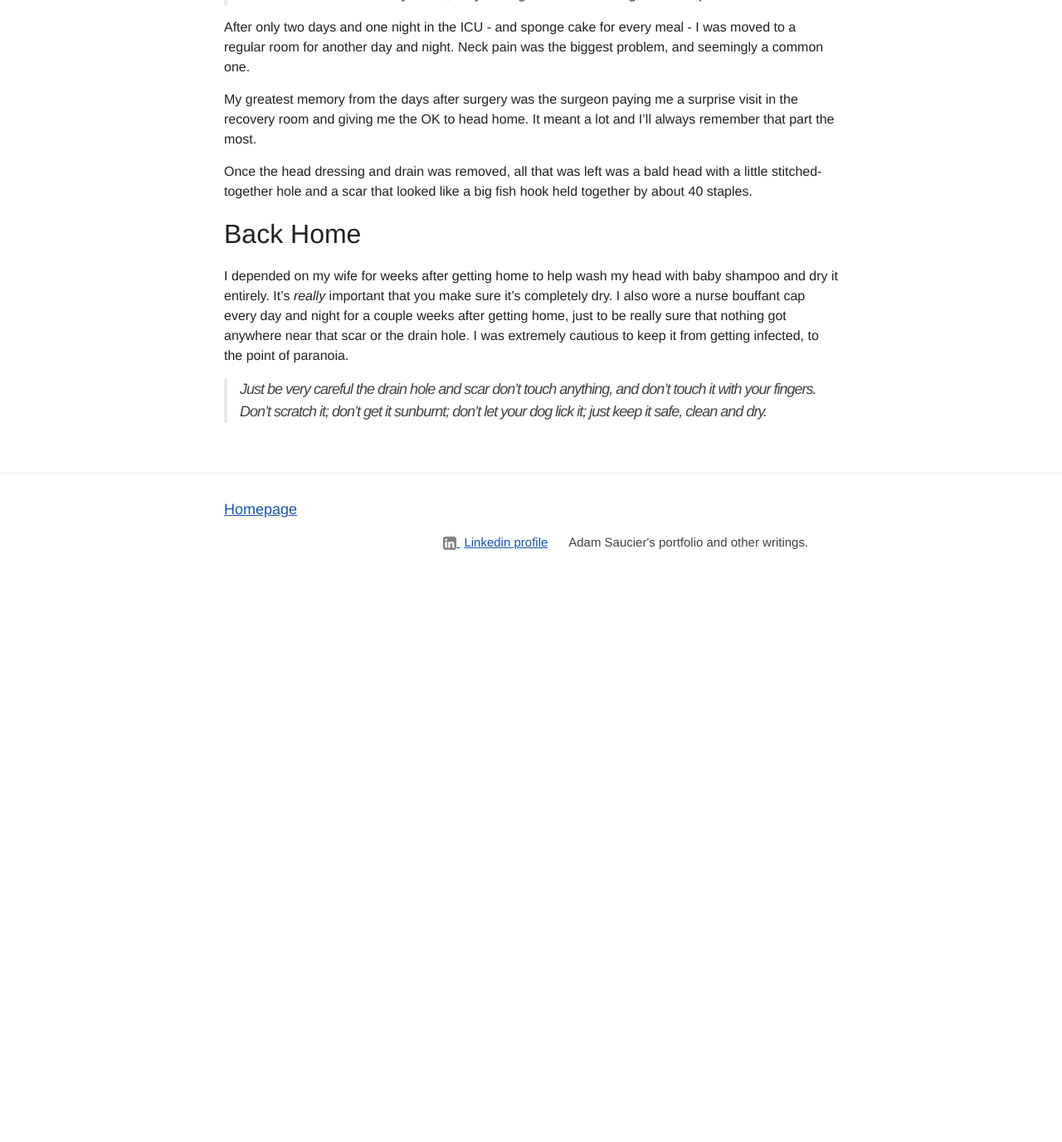
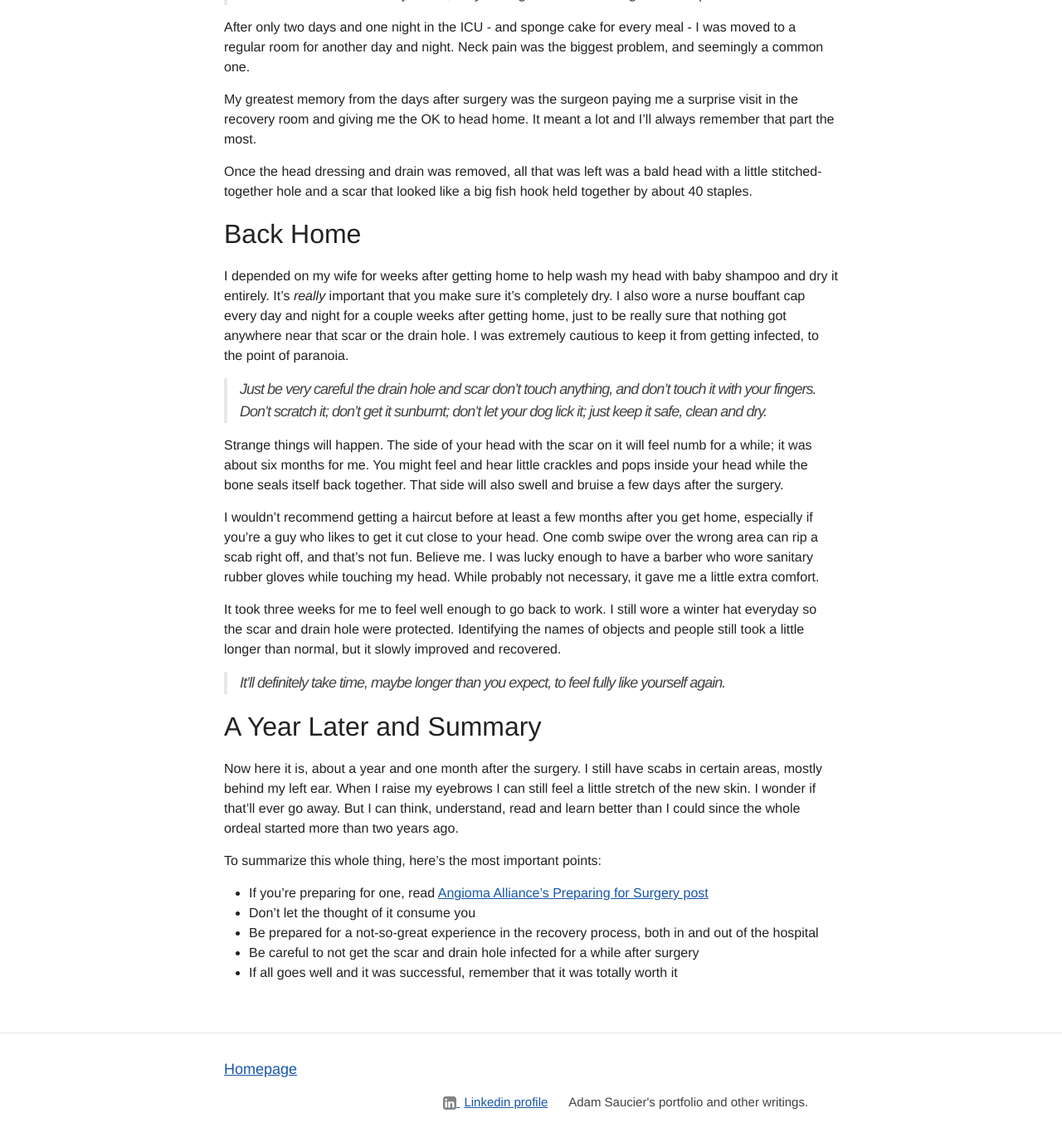
Before and after one commit to ajsaucier/ajsaucier.github.io, a Jekyll site: the page built from _posts/2019-02-07-a-look-back-on-brain-surgery.md, in a window 1280 px wide and 1400 px high, scrolled down 2582 px. Shown: the top 1377 px of the window at 83% size. Built offline with Jekyll 4.4.1, drawn with Linux system fonts in a browser that asks for light colours; before the commit the page ends 3307 px from its top, so only the background shows below that.

Commit message:
Update Post “2019-02-07-a-look-back-on-brain-surgery”

```diff
--- a/_posts/2019-02-07-a-look-back-on-brain-surgery.md
+++ b/_posts/2019-02-07-a-look-back-on-brain-surgery.md
@@ -71,3 +71,23 @@ Once the head dressing and drain was removed, all that was left was a bald head
 I depended on my wife for weeks after getting home to help wash my head with baby shampoo and dry it entirely. It's _really_ important that you make sure it's completely dry. I also wore a nurse bouffant cap every day and night for a couple weeks after getting home, just to be really sure that nothing got anywhere near that scar or the drain hole. I was extremely cautious to keep it from getting infected, to the point of paranoia.
 
 > Just be very careful the drain hole and scar don't touch anything, and don't touch it with your fingers. Don't scratch it; don't get it sunburnt; don't let your dog lick it; just keep it safe, clean and dry.
+
+Strange things will happen. The side of your head with the scar on it will feel numb for a while; it was about six months for me. You might feel and hear little crackles and pops inside your head while the bone seals itself back together. That side will also swell and bruise a few days after the surgery.
+
+I wouldn't recommend getting a haircut before at least a few months after you get home, especially if you're a guy who likes to get it cut close to your head. One comb swipe over the wrong area can rip a scab right off, and that's not fun. Believe me. I was lucky enough to have a barber who wore sanitary rubber gloves while touching my head. While probably not necessary, it gave me a little extra comfort.
+
+It took three weeks for me to feel well enough to go back to work. I still wore a winter hat everyday so the scar and drain hole were protected. Identifying the names of objects and people still took a little longer than normal, but it slowly improved and recovered.
+
+> It'll definitely take time, maybe longer than you expect, to feel fully like yourself again.
+
+## A Year Later and Summary
+
+Now here it is, about a year and one month after the surgery. I still have scabs in certain areas, mostly behind my left ear. When I raise my eyebrows I can still feel a little stretch of the new skin. I wonder if that'll ever go away. But I can think, understand, read and learn better than I could since the whole ordeal started more than two years ago.
+
+To summarize this whole thing, here's the most important points:
+
+* If you're preparing for one, read [Angioma Alliance's Preparing for Surgery post](http://angioma.org/pages.aspx?content=77&id=67)
+* Don't let the thought of it consume you
+* Be prepared for a not-so-great experience in the recovery process, both in and out of the hospital
+* Be careful to not get the scar and drain hole infected for a while after surgery
+* If all goes well and it was successful, remember that it was totally worth it
```
